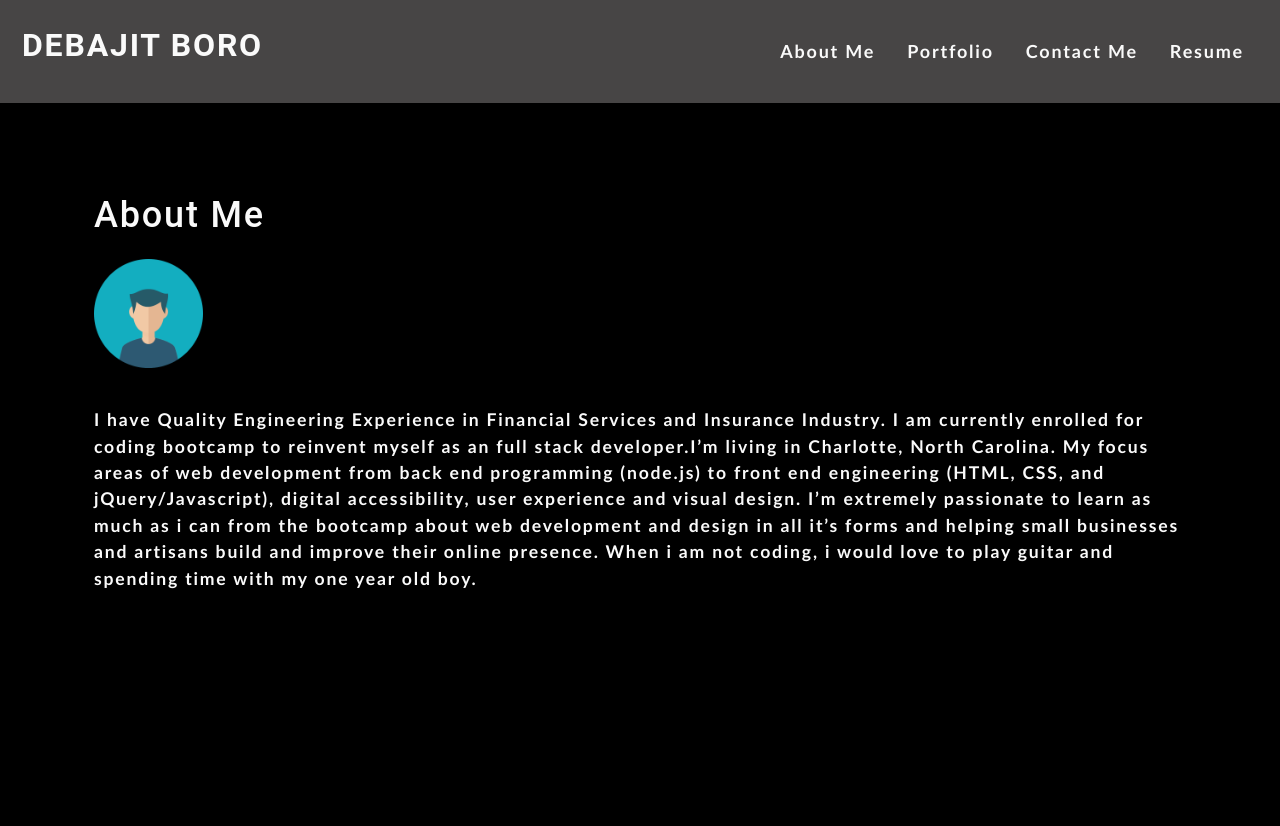
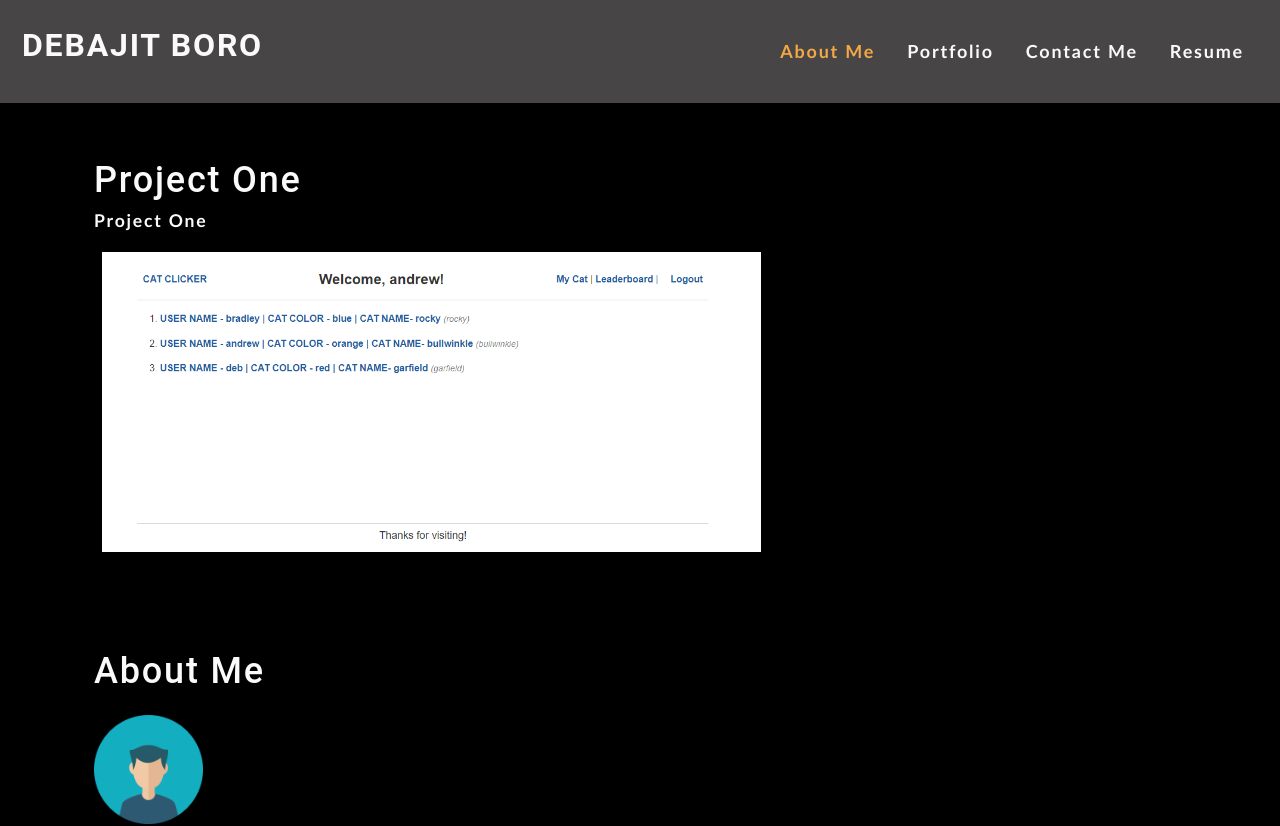
Before and after one commit to deb-boro/my-react-portfolio, a React (Create React App) app: page / in a window 1280 px wide. Shown: the top 826 px of the page. Before the commit the page ends 800 px from the top, so only its background shows below. Built offline with nearby package versions, Linux system fonts and the light colour scheme.

Commit message:
Portfolio Page

```diff
--- a/src/App.js
+++ b/src/App.js
@@ -1,14 +1,30 @@
-//import logo from './logo.svg'
-import './App.css'
+import React, { useState } from 'react'
 import About from './components/About'
 import Nav from './components/Nav'
+import Portfolio from './components/Portfolio'
 
 function App() {
+  const [categories] = useState([
+    { name: 'About Me' },
+    { name: 'Portfolio' },
+    { name: 'Contact Me' },
+    { name: 'Resume' },
+  ])
+
+  const [currentCategory, setCurrentCategory] = useState(categories[0])
+
   return (
     <div>
-      <Nav></Nav>
+      <Nav
+        categories={categories}
+        setCurrentCategory={setCurrentCategory}
+        currentCategory={currentCategory}
+      ></Nav>
       <main>
-        <About></About>
+        <div>
+          <Portfolio></Portfolio>
+          <About></About>
+        </div>
       </main>
     </div>
   )
--- a/src/components/Nav/index.js
+++ b/src/components/Nav/index.js
@@ -1,19 +1,17 @@
-import React from 'react'
+import React, { useEffect } from 'react'
+import { capitalizeFirstLetter } from '../../utils/helpers'
 
-function Nav() {
-  const categories = [
-    { name: 'About Me' },
-    { name: 'Portfolio' },
-    { name: 'Contact Me' },
-    { name: 'Resume' },
-  ]
-  function categorySelected(name) {
-    console.log(`${name} clicked`)
-  }
+function Nav(props) {
+  const { categories = [], setCurrentCategory, currentCategory } = props
+  useEffect(() => {
+    document.title = capitalizeFirstLetter(currentCategory.name)
+  }, [currentCategory])
+
+  // conditional rendering
   return (
     <header className="header-container">
       <h2>
-        <a href="/">
+        <a data-testid="link" href="/">
           <span role="img" aria-label="camera">
             {' '}
           </span>{' '}
@@ -23,9 +21,18 @@ function Nav() {
       <nav>
         <ul className="flex-row">
           {categories.map((category) => (
-            <li className="mx-2" key={category.name}>
-              <span onClick={categorySelected(category.name)}>
-                {category.name}
+            <li
+              className={`mx-2 ${
+                currentCategory.name === category.name && 'navActive'
+              }`}
+              key={category.name}
+            >
+              <span
+                onClick={() => {
+                  setCurrentCategory(category)
+                }}
+              >
+                {capitalizeFirstLetter(category.name)}
               </span>
             </li>
           ))}
--- a/src/components/Portfolio/index.js
+++ b/src/components/Portfolio/index.js
@@ -0,0 +1,21 @@
+import React from 'react'
+import { capitalizeFirstLetter } from '../../utils/helpers'
+import photo from '../../assets/cover/Project_1.png'
+
+function Portfolio(props) {
+  const currentCategory = {
+    name: 'Project One',
+    description: 'MERN stack',
+  }
+  return (
+    <section>
+      <h1>{capitalizeFirstLetter(currentCategory.name)}</h1>
+      <p> {currentCategory.name}</p>
+      <div>
+        <img src={photo} alt="project one" className="img-thumbnail mx-1" />
+      </div>
+    </section>
+  )
+}
+
+export default Portfolio
```
Also changed, not shown: src/assets/cover/Project_1.png (added), src/components/Contact/index.js (added).
